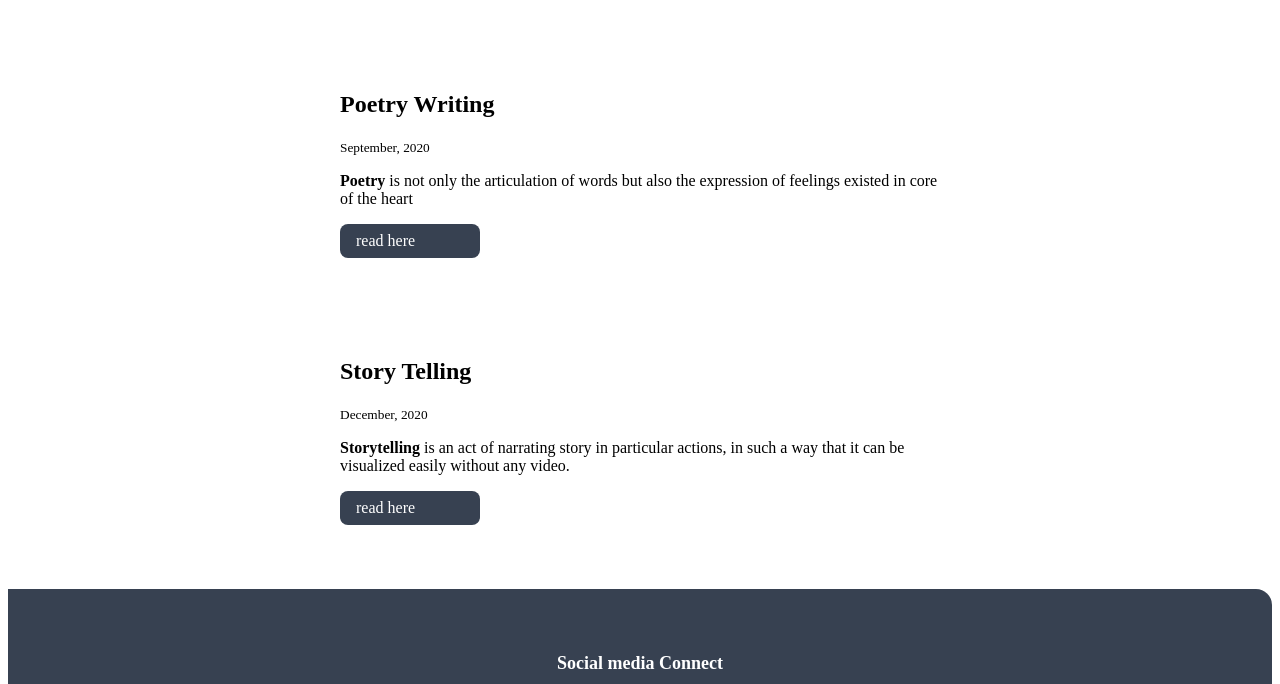
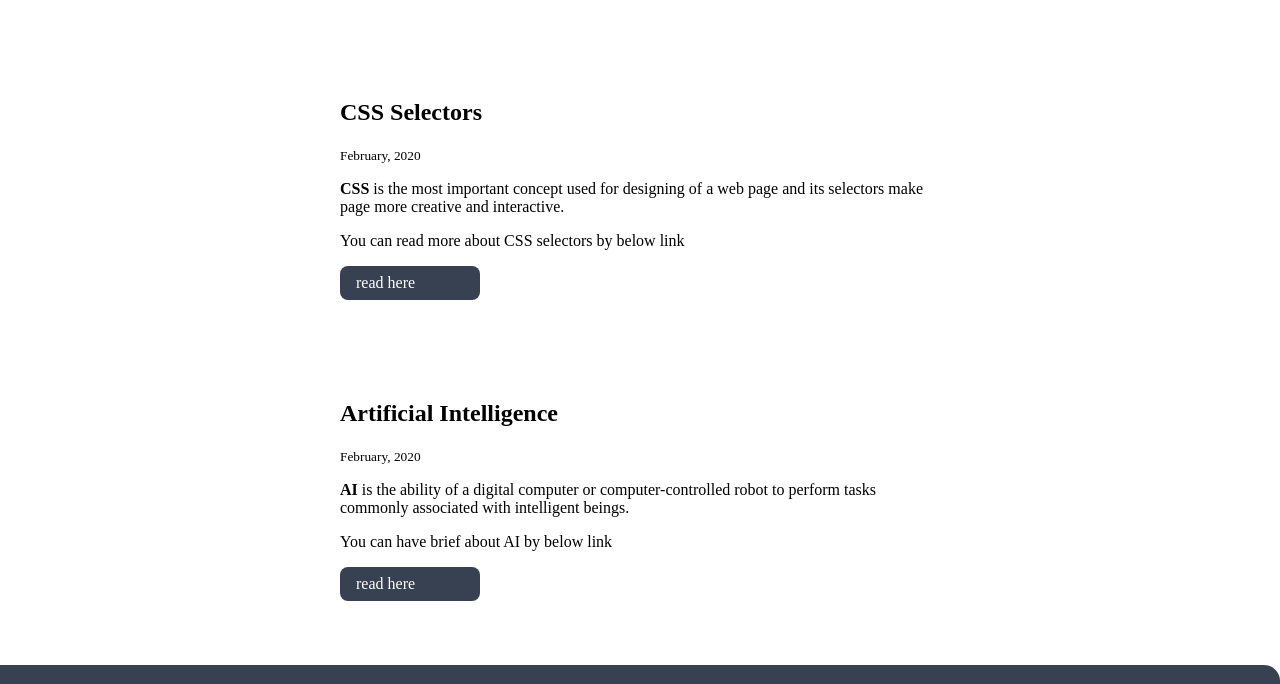
Before and after one commit to ruchikasrivastava123/ruchika_srivastava-portfolio, a plain HTML site: page blogs.html in a window 1280 px wide. Shown: the part 498-1182 px from the top of the page. Drawn offline with Linux system fonts and the light colour scheme.

Commit message:
refactor: updated blogs
add the blogs to the project

```diff
--- a/blogs.html
+++ b/blogs.html
@@ -23,24 +23,32 @@
             </h1>
             </header>
     <ul class="list-non-bullet">
+
         <li>
         <article class="showcase-list container container-center ">
-            <h1>Poetry Writing</h1>
-            <small>September, 2020</small>
-            <p><b>Poetry</b> is not only the articulation of words but also the expression of feelings existed in
-                core of the heart </p>
-                <a class="link link-primary" href="/">read here</a>
+            <h1>CSS Selectors</h1>
+            <small>February, 2020</small>
+            <p><b>CSS</b> is the most important concept used for designing of a web page and its selectors make page
+            more creative and interactive. </p>
+            <p>You can read more about CSS selectors by below link</p>
+                <a class="link link-primary" href="https://ruchika-srivastava-blog.medium.com/css-selectors-92fd51a0c3ac
+                ">read here</a>
         </article >
         </li>
-    <li>
-        <article class="showcase-list container container-center ">
-            <h1>Story Telling</h1>
-            <small>December, 2020</small>
-            <p><b>Storytelling</b> is an act of narrating story in particular actions, in such a way that
-            it can be visualized easily without any video.</p>
-                <a class="link link-primary" href="/">read here</a>
-        </article >
-    </li>
+        </div>
+                <li>
+                    <article class="showcase-list container container-center ">
+                        <h1>Artificial Intelligence</h1>
+                        <small>February, 2020</small>
+                        <p><b>AI</b> is the ability of a digital computer or computer-controlled
+                            robot to perform tasks commonly associated with intelligent beings.</p>
+                        <p>You can have brief about AI by below link</p>
+                            <a class="link link-primary"
+                            href="https://ruchika-srivastava-blog.medium.com/artificial-intelligence-c2e6dde17a86">read here</a>
+
+                    </article ></li>
+
+
     </ul>
     <footer class="footer">
         <div class="footer-header">Social media Connect</div>
--- a/styles.css
+++ b/styles.css
@@ -3,6 +3,11 @@
     --primary-color: #374151;
     --dark-pink: #EF4444;
     --off-white: #E5E7EB;
+}
+body
+{
+    margin: 0rem;
+    padding: 0rem;
 }
 .navigation
 {
@@ -14,6 +19,7 @@
 .navigation .nav-developer
 {
 font-weight: bold;
+padding-top: 1rem;
 }
 .list-non-bullet
 {
```
Also changed, not shown: index.html (+1 -0 lines).
